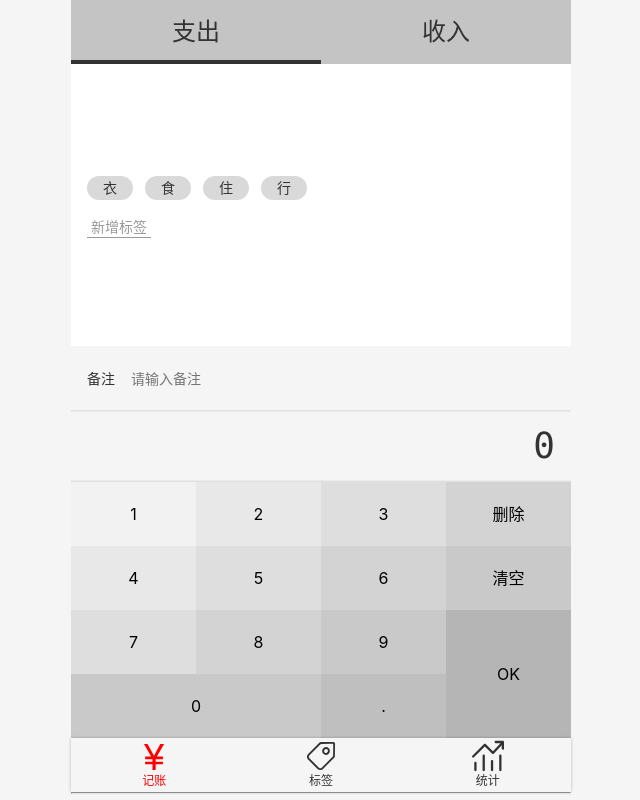
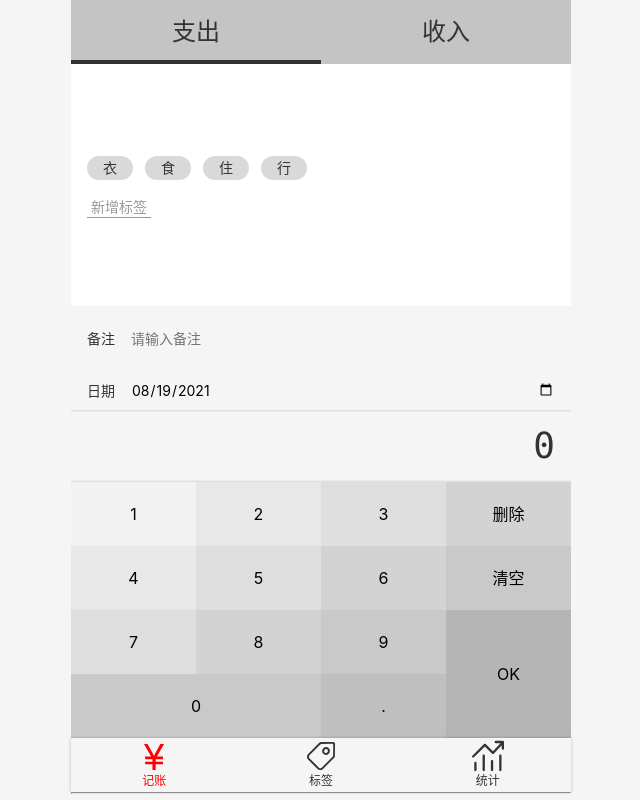
Before and after one commit to sw503544488/Lightning-bookkeeping, a Vue app: page /#/money in a window 1280 px wide. Shown: the whole page, without its empty margins (319-959 px from the left). Built offline with nearby package versions, Linux system fonts and the light colour scheme.

Commit message:
添加时间勾选框

```diff
--- a/src/components/Money/FormItem.vue
+++ b/src/components/Money/FormItem.vue
@@ -2,13 +2,22 @@
   <div>
     <label class="notes">
       <span class="name">{{ this.fieldName }}</span>
+      <template v-if="type==='date'">
+        <input :type="type||'text'"
+               :value="x(value)"
+               @input="onValueChange($event.target.value)"
+               :placeholder="placeholder"
+        >
 
-      <input type="text"
-             :value="value"
-             @input="onValueChange($event.target.value)"
-             :placeholder="placeholder"
-             id="formItemInput"
-      >
+      </template>
+      <template v-else>
+        <input :type="type||'text'"
+               :value="value"
+               @input="onValueChange($event.target.value)"
+               :placeholder="placeholder"
+        >
+
+      </template>
 
     </label>
   </div>
@@ -17,6 +26,7 @@
 <script lang="ts">
 import Vue from 'vue';
 import {Component, Prop} from 'vue-property-decorator';
+import dayjs from 'dayjs';
 
 @Component
 export default class Notes extends Vue {
@@ -24,11 +34,16 @@
   @Prop({default: ''}) readonly value?: string;
   @Prop({required: true}) fieldName!: string;
   @Prop() placeholder?: string;
-
+  @Prop() type?: string;
 
   onValueChange(newValue: string) {
     this.$emit('update:value', newValue);
 
+  }
+
+  x(isoString: string) {
+
+    return dayjs(isoString).format('YYYY-MM-DD');
   }
 
 
--- a/src/main.ts
+++ b/src/main.ts
@@ -26,7 +26,7 @@
     }, 0);
 };
 if (document.documentElement.clientWidth > 500) {
-  window.alert('最好使用手机打开本页面以保证浏览效果');
+  // window.alert('最好使用手机打开本页面以保证浏览效果');
   //   const img = document.createElement('img');
   //   img.src = 'QRcode.png';
   //   img.style.position = 'fixed';
--- a/src/store/index.ts
+++ b/src/store/index.ts
@@ -19,7 +19,7 @@
     createRecord(state, record) {
 
       const record2: RecordItem = clone(record);
-      record2.createdAt = new Date().toISOString();
+      record2.createdAt =record2.createdAt|| new Date().toISOString();
       state.recordList.push(record2);
       store.commit('saveRecords');
 
@@ -90,7 +90,6 @@
         names.splice(idList.indexOf(id), 1);
 
         if (names.indexOf(name) >= 0) {
-          console.log('hi');
           return 'duplicated';
         } else {
           const tag = state.tagList.filter(item => item.id === id)[0];
--- a/src/views/Money.vue
+++ b/src/views/Money.vue
@@ -1,13 +1,20 @@
 <template>
   <Layout classPrefix="money">
     <NumberPad @submit="saveRecord" :value.sync="record.amount"/>
-
-    <div class="notesWrapper">
+    <div class="createdAt ">
+      <Notes field-name="日期"
+             placeholder="在这里输入日期"
+             :value.sync="record.createdAt"
+             type="date"
+      />
+    </div>
+    <div class="notesWrapper ">
       <Notes @update:value="onUpdateNotes"
              :field-name="'备注'"
              placeholder="请输入备注"
-             :value="record.notes"
+             :value.sync="record.notes"
       />
+
     </div>
     <Tags :data-source.sync="tags" @update:selected="onUpdateTags"/>
     <Tabs :data-source="recordTypeList"
@@ -48,7 +55,7 @@
   tags = oldStore.fetchTags();
   // eslint-disable-next-line no-undef
   record: RecordItem = {
-    tags: [{id: '', name: ''}], notes: '', type: '-', amount: 0
+    tags: [{id: '', name: ''}], notes: '', type: '-', amount: 0, createdAt: new Date().toISOString()
   };
   recordTypeList = recordTypeList;
 
@@ -66,9 +73,8 @@
   }
 
   saveRecord() {
-    console.log(this.record.tags);
-    console.log(this.record.tags.length);
-    if (this.record.tags[0].name === undefined) {
+    console.log(this.record.tags[0].name);
+    if (this.record.tags[0].name === 'undefined') {
 
       return window.alert('请添加标签');
     }
```
